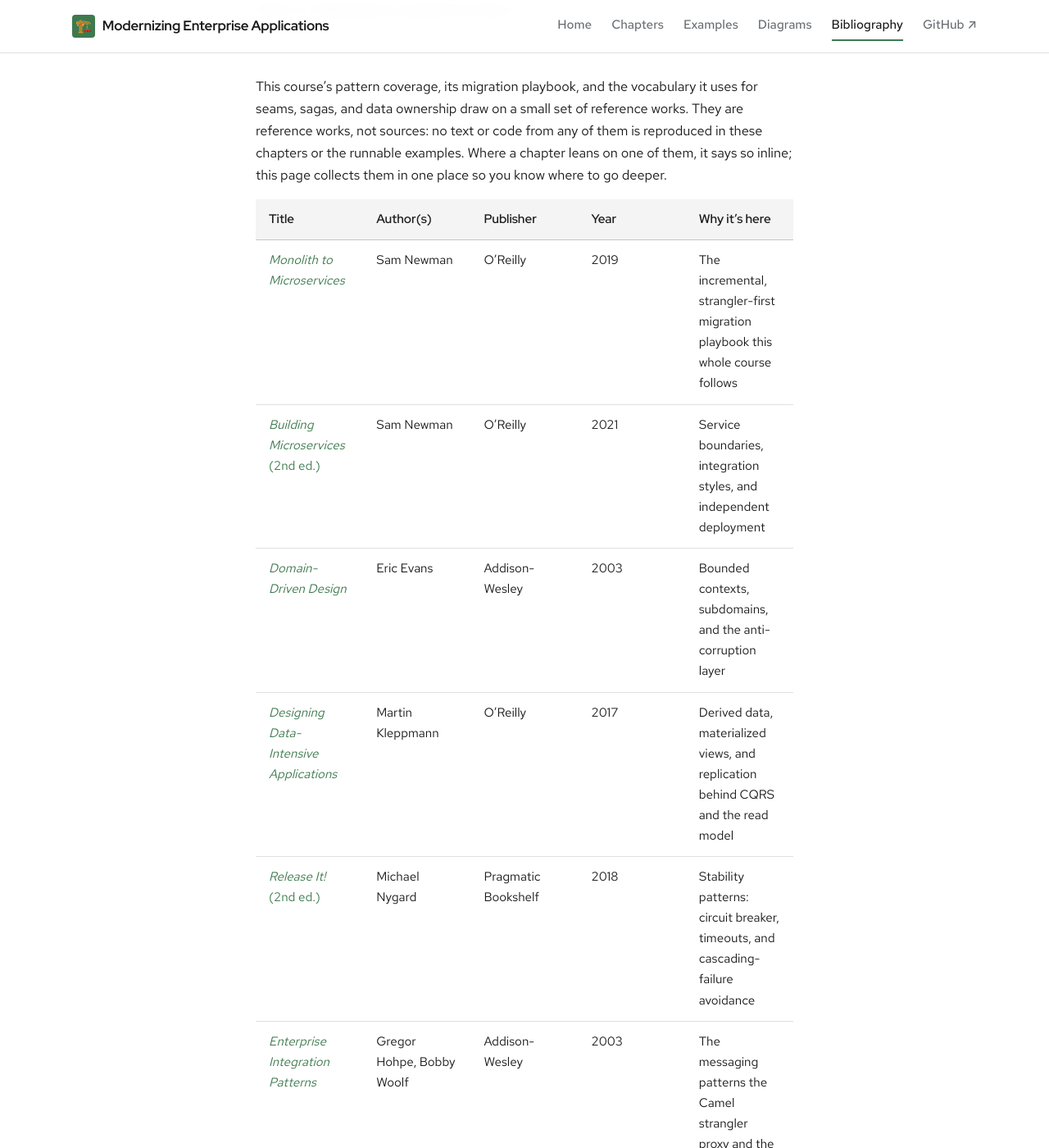
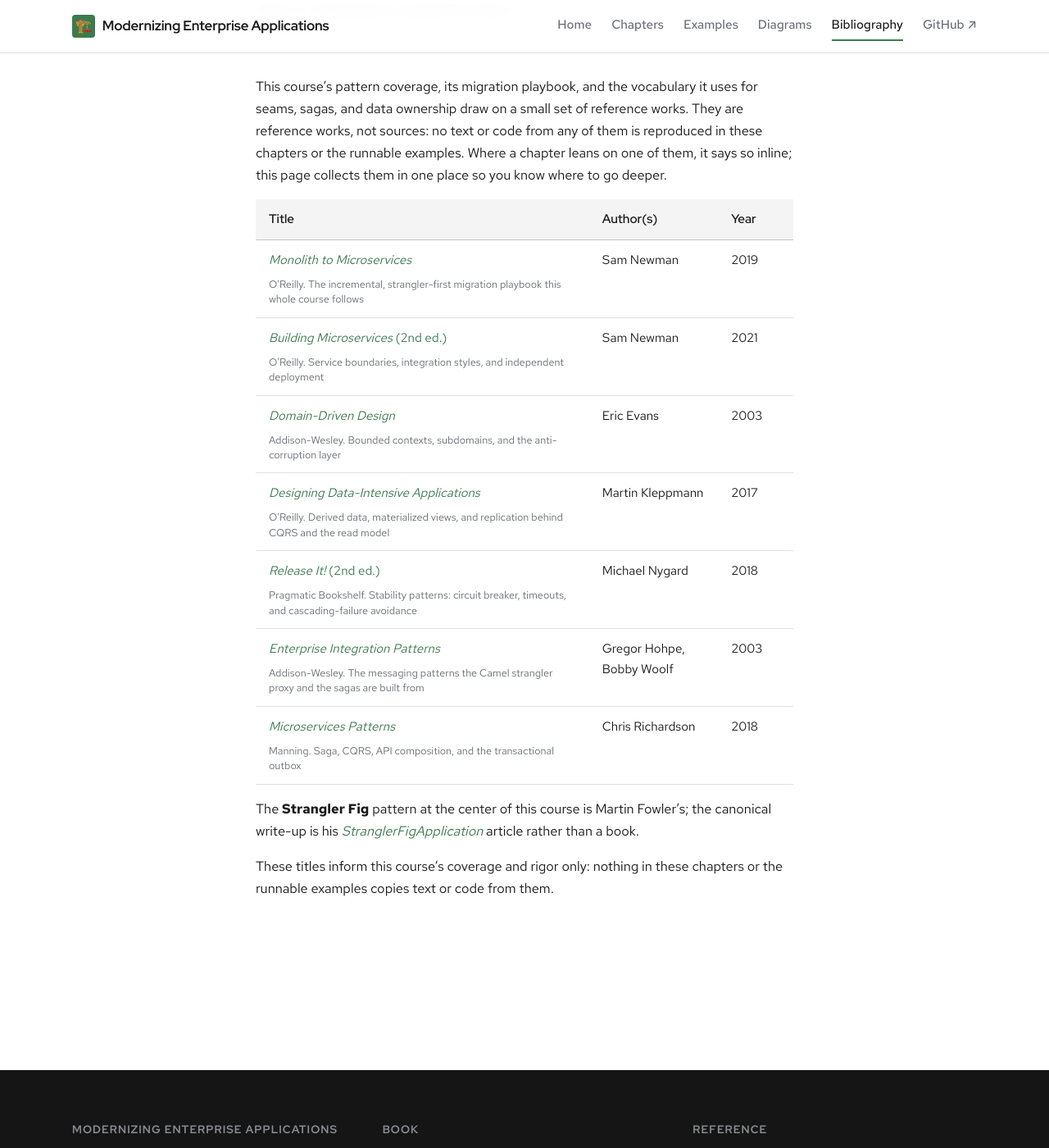
Before and after one commit to patterncatalyst/modernizing-enterprise-applications, a Jekyll site: the page built from bibliography.md, in a window 1280 px wide and 1400 px high, scrolled down 257 px. Shown: the whole window at 82% size. Built offline with Jekyll 4.4.1, drawn with Linux system fonts in a browser that asks for light colours; some web fonts are replaced; some of the changed text lies outside the part shown.

Commit message:
site: bibliography tables with explicit column widths (#35)
Markdown tables with five or six columns on the narrow page split into equal fixed columns, so titles, years and ISBNs wrapped mid-word. The tables are now HTML with colgroup widths: books keep Title, Author(s) and Year, with publisher and focus on a small line under the title; tables with a Link column link the first column instead.

```diff
--- a/assets/css/site.css
+++ b/assets/css/site.css
@@ -835,3 +835,9 @@
 .codetabs-panel .highlight{ margin:0 !important; border-radius:0 !important; }
 /* graceful no-JS fallback: show every block, labelled nothing-lost */
 .no-js .codetabs{ display:none; }
+
+/* Bibliography: explicit column widths (colgroup) keep long titles and focus text readable */
+table.bib { table-layout: fixed; width: 100%; }
+table.bib td small { display: block; margin-top: .5rem; color: var(--ink-muted, #6a6e73); line-height: 1.45; }
+table.bib--books td:last-child { white-space: nowrap; }
+table.bib :is(th, td) code { white-space: normal; overflow-wrap: anywhere; }
--- a/bibliography.md
+++ b/bibliography.md
@@ -12,15 +12,19 @@
 leans on one of them, it says so inline; this page collects them in one place
 so you know where to go deeper.
 
-| Title | Author(s) | Publisher | Year | Why it's here |
-|---|---|---|---|---|
-| [*Monolith to Microservices*](https://samnewman.io/books/monolith-to-microservices/) | Sam Newman | O'Reilly | 2019 | The incremental, strangler-first migration playbook this whole course follows |
-| [*Building Microservices* (2nd ed.)](https://samnewman.io/books/building_microservices_2nd_edition/) | Sam Newman | O'Reilly | 2021 | Service boundaries, integration styles, and independent deployment |
-| [*Domain-Driven Design*](https://www.domainlanguage.com/ddd/) | Eric Evans | Addison-Wesley | 2003 | Bounded contexts, subdomains, and the anti-corruption layer |
-| [*Designing Data-Intensive Applications*](https://dataintensive.net/) | Martin Kleppmann | O'Reilly | 2017 | Derived data, materialized views, and replication behind CQRS and the read model |
-| [*Release It!* (2nd ed.)](https://pragprog.com/titles/mnee2/release-it-second-edition/) | Michael Nygard | Pragmatic Bookshelf | 2018 | Stability patterns: circuit breaker, timeouts, and cascading-failure avoidance |
-| [*Enterprise Integration Patterns*](https://www.enterpriseintegrationpatterns.com/) | Gregor Hohpe, Bobby Woolf | Addison-Wesley | 2003 | The messaging patterns the Camel strangler proxy and the sagas are built from |
-| [*Microservices Patterns*](https://www.manning.com/books/microservices-patterns) | Chris Richardson | Manning | 2018 | Saga, CQRS, API composition, and the transactional outbox |
+<table class="bib bib--books">
+  <colgroup><col style="width:62%"><col style="width:24%"><col style="width:14%"></colgroup>
+  <thead><tr><th>Title</th><th>Author(s)</th><th>Year</th></tr></thead>
+  <tbody>
+    <tr><td><a href="https://samnewman.io/books/monolith-to-microservices/" rel="noopener"><em>Monolith to Microservices</em></a><br><small>O'Reilly. The incremental, strangler-first migration playbook this whole course follows</small></td><td>Sam Newman</td><td>2019</td></tr>
+    <tr><td><a href="https://samnewman.io/books/building_microservices_2nd_edition/" rel="noopener"><em>Building Microservices</em> (2nd ed.)</a><br><small>O'Reilly. Service boundaries, integration styles, and independent deployment</small></td><td>Sam Newman</td><td>2021</td></tr>
+    <tr><td><a href="https://www.domainlanguage.com/ddd/" rel="noopener"><em>Domain-Driven Design</em></a><br><small>Addison-Wesley. Bounded contexts, subdomains, and the anti-corruption layer</small></td><td>Eric Evans</td><td>2003</td></tr>
+    <tr><td><a href="https://dataintensive.net/" rel="noopener"><em>Designing Data-Intensive Applications</em></a><br><small>O'Reilly. Derived data, materialized views, and replication behind CQRS and the read model</small></td><td>Martin Kleppmann</td><td>2017</td></tr>
+    <tr><td><a href="https://pragprog.com/titles/mnee2/release-it-second-edition/" rel="noopener"><em>Release It!</em> (2nd ed.)</a><br><small>Pragmatic Bookshelf. Stability patterns: circuit breaker, timeouts, and cascading-failure avoidance</small></td><td>Michael Nygard</td><td>2018</td></tr>
+    <tr><td><a href="https://www.enterpriseintegrationpatterns.com/" rel="noopener"><em>Enterprise Integration Patterns</em></a><br><small>Addison-Wesley. The messaging patterns the Camel strangler proxy and the sagas are built from</small></td><td>Gregor Hohpe, Bobby Woolf</td><td>2003</td></tr>
+    <tr><td><a href="https://www.manning.com/books/microservices-patterns" rel="noopener"><em>Microservices Patterns</em></a><br><small>Manning. Saga, CQRS, API composition, and the transactional outbox</small></td><td>Chris Richardson</td><td>2018</td></tr>
+  </tbody>
+</table>
 
 The **Strangler Fig** pattern at the center of this course is Martin Fowler's;
 the canonical write-up is his [*StranglerFigApplication*](https://martinfowler.com/bliki/StranglerFigApplication.html)
```
